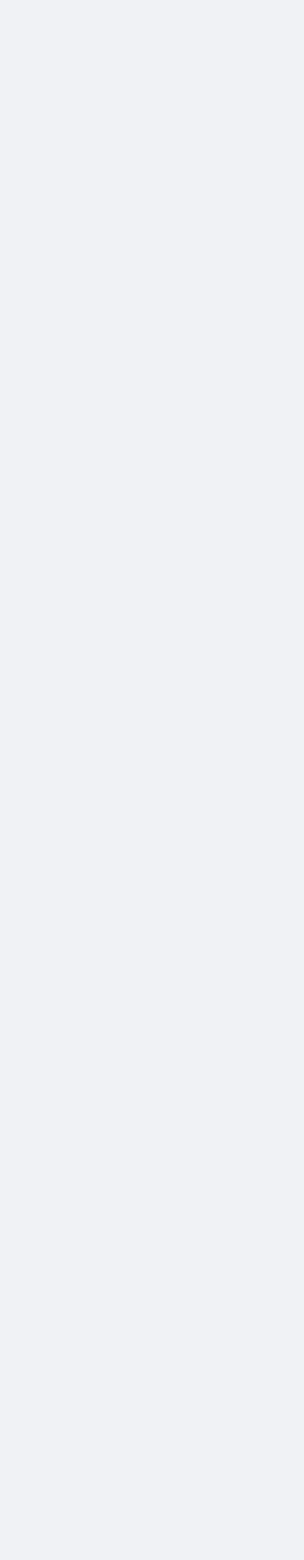
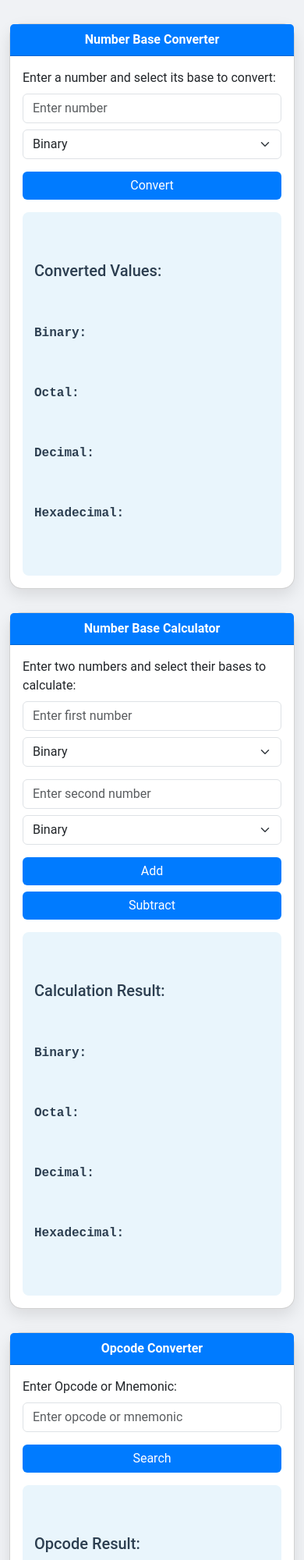
Before and after one commit to E9th/Number_base_converter, a plain HTML site: page index.html in a window 390 px wide. Shown: the top 2000 px of the page at 78% size. Before the commit the page ends 844 px from the top, so only its background shows below. Drawn offline with nearby package versions, Linux system fonts and the light colour scheme.

Commit message:
Update index.html

```diff
--- a/index.html
+++ b/index.html
@@ -49,6 +49,7 @@
             text-align: left;
             font-weight: 600;
             color: #2c3e50;
+            white-space: pre-wrap; /* Preserve formatting */
         }
 
         .result-group p {
@@ -66,7 +67,6 @@
     <script>
         let opcodeTable = {};
 
-        // โหลดข้อมูลจากไฟล์ JSON เมื่อเริ่มต้นหน้าเว็บ
         document.addEventListener('DOMContentLoaded', async function () {
             try {
                 const response = await fetch('opcodeTable.json'); // ระบุ path ให้ตรงกับตำแหน่งไฟล์ในโฟลเดอร์
@@ -75,11 +75,6 @@
             } catch (error) {
                 console.error('Error loading opcode table:', error);
             }
-
-            var tooltipTriggerList = [].slice.call(document.querySelectorAll('[data-bs-toggle="tooltip"]'));
-            var tooltipList = tooltipTriggerList.map(function (tooltipTriggerEl) {
-                return new bootstrap.Tooltip(tooltipTriggerEl);
-            });
         });
 
         function convertNumber() {
@@ -128,9 +123,17 @@
             document.getElementById("calcResultHexadecimal").innerText = resultValues.hexadecimal;
         }
 
+        function getNumberOfBytes(operands) {
+            if (operands.includes("#data")) {
+                return 2; // คำสั่งที่มี immediate data ใช้ 2 byte
+            }
+            return 1; // คำสั่งทั่วไปใช้ 1 byte
+        }
+
         function searchOpcode() {
             const input = document.getElementById("opcodeInput").value.trim().toUpperCase();
             let result = "";
+            let details = "";
 
             // ตรวจสอบว่ามี immediate data หรือไม่
             const match = input.match(/(\w+)\s*,\s*#(\w+)/);
@@ -148,7 +151,14 @@
                     // ค้นหา opcode สำหรับ mnemonic ที่ตรงกัน
                     for (let key in opcodeTable) {
                         if (opcodeTable[key].mnemonic === mnemonic && opcodeTable[key].operands.includes("#data")) {
-                            result = `${input} = ${key}${part1} ${key}${part2}`;
+                            const numberOfBytes = getNumberOfBytes(opcodeTable[key].operands);
+                            result = `result = ${input} = ${key}${part1} ${key}${part2}`;
+                            details = `
+Hex Code        : ${key}
+Number of Bytes : ${numberOfBytes}
+Mnemonic        : ${opcodeTable[key].mnemonic}
+Operands        : ${opcodeTable[key].operands}
+                            `;
                             break;
                         }
                     }
@@ -156,7 +166,14 @@
                     // ค้นหา opcode สำหรับกรณีที่ immediate data ไม่เกิน 8 บิต
                     for (let key in opcodeTable) {
                         if (opcodeTable[key].mnemonic === mnemonic && opcodeTable[key].operands.includes("#data")) {
-                            result = `${input} = ${key}${immediateData}`;
+                            const numberOfBytes = getNumberOfBytes(opcodeTable[key].operands);
+                            result = `result = ${input} = ${key}${immediateData}`;
+                            details = `
+Hex Code        : ${key}
+Number of Bytes : ${numberOfBytes}
+Mnemonic        : ${opcodeTable[key].mnemonic}
+Operands        : ${opcodeTable[key].operands}
+                            `;
                             break;
                         }
                     }
@@ -167,13 +184,86 @@
                 result = "No match found";
             }
 
-            document.getElementById("opcodeResult").innerText = result;
+            document.getElementById("opcodeResult").innerText = `${details}\n${result}`;
         }
     </script>
 </head>
 <body>
     <div class="container">
-        <!-- ส่วนอื่น ๆ ของ HTML ยังคงเหมือนเดิม -->
+        <div class="card">
+            <div class="card-header">Number Base Converter</div>
+            <div class="card-body">
+                <div class="mb-3">
+                    <label for="number" class="form-label">Enter a number and select its base to convert:</label>
+                    <input type="text" id="number" class="form-control" placeholder="Enter number">
+                    <select id="base" class="form-select mt-2">
+                        <option value="2">Binary</option>
+                        <option value="8">Octal</option>
+                        <option value="10">Decimal</option>
+                        <option value="16">Hexadecimal</option>
+                    </select>
+                </div>
+                <button onclick="convertNumber()" class="btn btn-primary w-100">Convert</button>
+                <div class="result-group mt-3">
+                    <h5>Converted Values:</h5>
+                    <p><span class="result-label">Binary:</span> <span id="resultBinary"></span></p>
+                    <p><span class="result-label">Octal:</span> <span id="resultOctal"></span></p>
+                    <p><span class="result-label">Decimal:</span> <span id="resultDecimal"></span></p>
+                    <p><span class="result-label">Hexadecimal:</span> <span id="resultHexadecimal"></span></p>
+                </div>
+            </div>
+        </div>
+
+        <div class="card">
+            <div class="card-header">Number Base Calculator</div>
+            <div class="card-body">
+                <div class="mb-3">
+                    <label for="number1" class="form-label">Enter two numbers and select their bases to calculate:</label>
+                    <input type="text" id="number1" class="form-control" placeholder="Enter first number">
+                    <select id="base1" class="form-select mt-2">
+                        <option value="2">Binary</option>
+                        <option value="8">Octal</option>
+                        <option value="10">Decimal</option>
+                        <option value="16">Hexadecimal</option>
+                    </select>
+                </div>
+                <div class="mb-3">
+                    <input type="text" id="number2" class="form-control" placeholder="Enter second number">
+                    <select id="base2" class="form-select mt-2">
+                        <option value="2">Binary</option>
+                        <option value="8">Octal</option>
+                        <option value="10">Decimal</option>
+                        <option value="16">Hexadecimal</option>
+                    </select>
+                </div>
+                <div class="d-grid gap-2">
+                    <button onclick="calculate('add')" class="btn btn-primary">Add</button>
+                    <button onclick="calculate('subtract')" class="btn btn-primary">Subtract</button>
+                </div>
+                <div class="result-group mt-3">
+                    <h5>Calculation Result:</h5>
+                    <p><span class="result-label">Binary:</span> <span id="calcResultBinary"></span></p>
+                    <p><span class="result-label">Octal:</span> <span id="calcResultOctal"></span></p>
+                    <p><span class="result-label">Decimal:</span> <span id="calcResultDecimal"></span></p>
+                    <p><span class="result-label">Hexadecimal:</span> <span id="calcResultHexadecimal"></span></p>
+                </div>
+            </div>
+        </div>
+
+        <div class="card">
+            <div class="card-header">Opcode Converter</div>
+            <div class="card-body">
+                <div class="mb-3">
+                    <label for="opcodeInput" class="form-label">Enter Opcode or Mnemonic:</label>
+                    <input type="text" id="opcodeInput" class="form-control" placeholder="Enter opcode or mnemonic">
+                </div>
+                <button onclick="searchOpcode()" class="btn btn-primary w-100">Search</button>
+                <div class="result-group mt-3">
+                    <h5>Opcode Result:</h5>
+                    <pre id="opcodeResult"></pre>
+                </div>
+            </div>
+        </div>
     </div>
 </body>
 </html>
```
